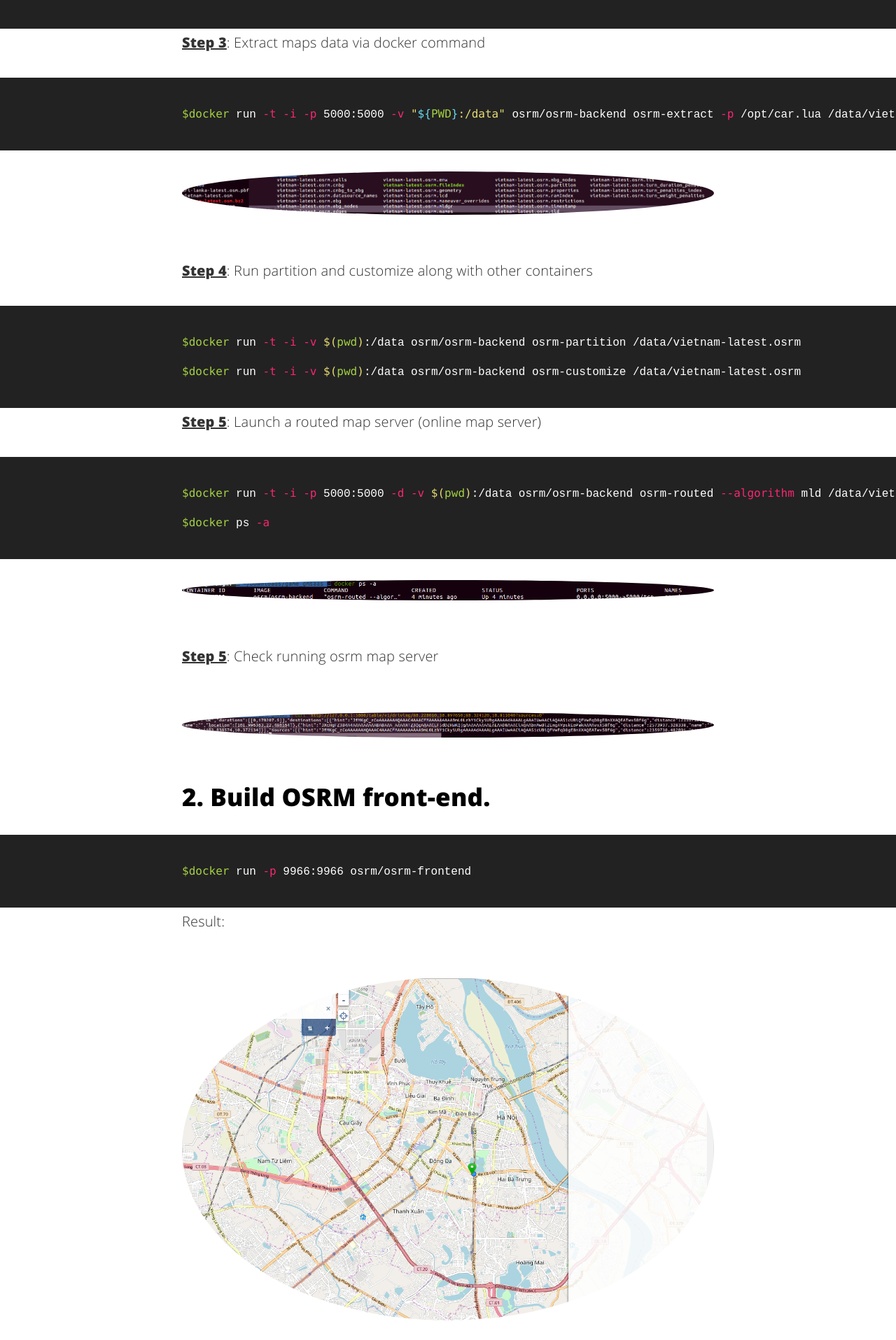
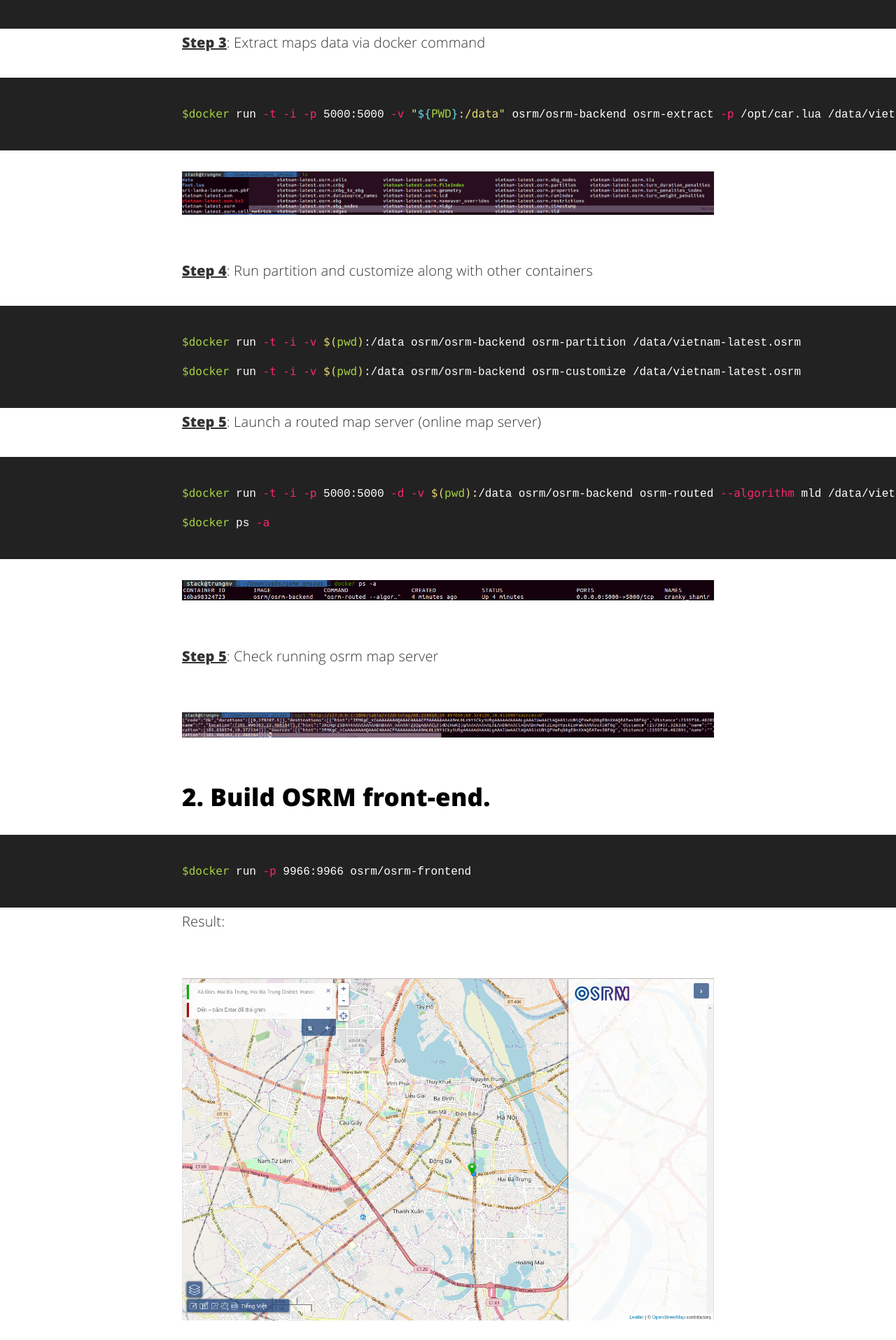
Before and after one commit to trungnvfet/trungnvfet.github.io, a Jekyll site: the page built from _posts/2019-06-25-Working_with_OSRM.md, in a window 1280 px wide. Shown: the part 1746-3661 px from the top of the page at 70% size. Built offline with Jekyll 4.4.1, drawn with Linux system fonts in a browser that asks for light colours; some web fonts are replaced; comment, search, counter and statistics services are not loaded.

Commit message:
Add OSRM article into repo

````diff
--- a/_posts/2019-06-25-Working_with_OSRM.md
+++ b/_posts/2019-06-25-Working_with_OSRM.md
@@ -40,7 +40,7 @@ $wget http://download.geofabrik.de/asia/vietnam-latest.osm.bz2  # For Vietnam
 ```bash
 $docker run -t -i -p 5000:5000 -v "${PWD}:/data" osrm/osrm-backend osrm-extract -p /opt/car.lua /data/vietnam-latest.osm
 ```
-<img itemprop="image" class="img-rounded" src="../assets/img/osrm_1.png">
+<img itemprop="image" src="../assets/img/osrm_1.png">
 
 <B><U>Step 4</U></B>: Run partition and customize along with other containers
 ```bash
@@ -54,11 +54,11 @@ $docker run -t -i -p 5000:5000 -d -v $(pwd):/data osrm/osrm-backend osrm-routed
 
 $docker ps -a
 ```
-<img itemprop="image" class="img-rounded" src="../assets/img/osrm_2.png">
+<img itemprop="image" src="../assets/img/osrm_2.png">
 
 <B><U>Step 5</U></B>: Check running osrm map server
 
-<img itemprop="image" class="img-rounded" src="../assets/img/osrm_3.png">
+<img itemprop="image" src="../assets/img/osrm_3.png">
 
 ## 2. Build OSRM front-end.
 ```bash
@@ -67,7 +67,7 @@ $docker run -p 9966:9966 osrm/osrm-frontend
 
 Result:
 
-<img itemprop="image" class="img-rounded" src="../assets/img/osrm_4.png">
+<img itemprop="image" src="../assets/img/osrm_4.png">
 
 Let's enjoy with OSRM !!!
 
````
